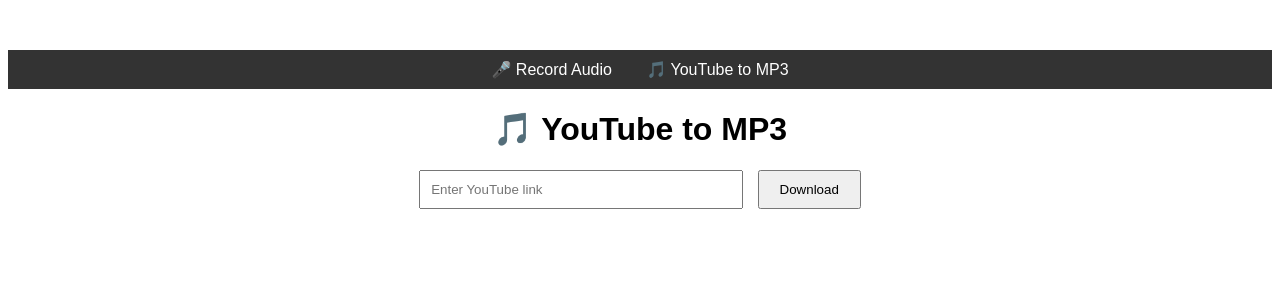
After one commit to vatsaljain79/Musical-Note-Recognition, a Flask app: page /youtube in a window 1280 px wide. The commit adds this page. Shown: the top 300 px of the page. Run offline with Flask 3, Linux system fonts and the light colour scheme.

Commit message:
Added youtube video to mp3 audio conversion functionality

```diff
--- a/app.py
+++ b/app.py
@@ -1,11 +1,16 @@
 import os
 from flask import Flask, request, render_template, send_from_directory
 from pydub import AudioSegment
+import yt_dlp
 
 app = Flask(__name__)
 
+
 SAVE_DIR = "recordings"
 os.makedirs(SAVE_DIR, exist_ok=True)
+
+MUSIC_DIR = "music"
+os.makedirs(MUSIC_DIR, exist_ok=True)
 
 
 def get_next_filename(base_name="recording", extension=".mp3"):
@@ -29,7 +34,7 @@
 
 @app.route("/")
 def index():
-    return render_template("index.html")
+    return render_template("index.html", title="Record Audio")
 
 
 @app.route("/save_audio", methods=["POST"])
@@ -56,7 +61,6 @@
     # Remove temp file
     os.remove(temp_path)
 
-    # Return download link
     return f"Saved as {filename} - <a href='/download/{filename}' target='_blank'>Download</a>"
 
 
@@ -65,5 +69,35 @@
     return send_from_directory(SAVE_DIR, filename, as_attachment=True)
 
 
+@app.route("/youtube")
+def youtube_page():
+    return render_template("youtube.html", title="YouTube Download")
+
+
+@app.route("/download_youtube", methods=["POST"])
+def download_youtube():
+    youtube_url = request.form.get("youtube_url", "").strip()
+    if not youtube_url:
+        return "Please provide a YouTube link."
+
+    ydl_opts = {
+        'format': 'bestaudio/best',
+        'outtmpl': os.path.join(MUSIC_DIR, '%(title)s.%(ext)s'),
+        'postprocessors': [{
+            'key': 'FFmpegExtractAudio',
+            'preferredcodec': 'mp3',
+            'preferredquality': '192',
+        }],
+    }
+
+    try:
+        with yt_dlp.YoutubeDL(ydl_opts) as ydl:
+            info = ydl.extract_info(youtube_url, download=True)
+            song_title = info.get('title', 'downloaded_song')
+        return f"Downloaded and saved in 'music' folder as {song_title}.mp3"
+    except Exception as e:
+        return f"Error: {str(e)}"
+
+
 if __name__ == "__main__":
     app.run(debug=True)
--- /dev/null
+++ b/templates/youtube.html
@@ -0,0 +1,51 @@
+<!DOCTYPE html>
+<html>
+<head>
+    <title>YouTube to MP3</title>
+    <style>
+        body { text-align: center; margin-top: 50px; font-family: Arial; }
+        nav { background: #333; padding: 10px; }
+        nav a { color: white; text-decoration: none; margin: 0 15px; }
+        nav a:hover { text-decoration: underline; }
+        input { padding: 10px; width: 300px; }
+        button { padding: 10px 20px; margin-left: 10px; cursor: pointer; }
+        #result { margin-top: 20px; font-weight: bold; }
+    </style>
+</head>
+<body>
+    <nav>
+        <a href="/">🎤 Record Audio</a>
+        <a href="/youtube">🎵 YouTube to MP3</a>
+    </nav>
+
+    <h1>🎵 YouTube to MP3</h1>
+    <input type="text" id="youtube_url" placeholder="Enter YouTube link" />
+    <button onclick="downloadSong()">Download</button>
+    <div id="result"></div>
+
+    <script>
+        function downloadSong() {
+            let url = document.getElementById("youtube_url").value;
+            if (!url) {
+                document.getElementById("result").innerText = "Please enter a YouTube link.";
+                return;
+            }
+
+            document.getElementById("result").innerText = "Downloading... Please wait.";
+
+            fetch("/download_youtube", {
+                method: "POST",
+                body: new URLSearchParams({ youtube_url: url }),
+                headers: { "Content-Type": "application/x-www-form-urlencoded" }
+            })
+            .then(res => res.text())
+            .then(data => {
+                document.getElementById("result").innerHTML = data;
+            })
+            .catch(err => {
+                document.getElementById("result").innerText = "Error: " + err;
+            });
+        }
+    </script>
+</body>
+</html>
```
Also changed, not shown: templates/base.html (added, +27 -0 lines), templates/index.html (+8 -0 lines), 6 other files.
